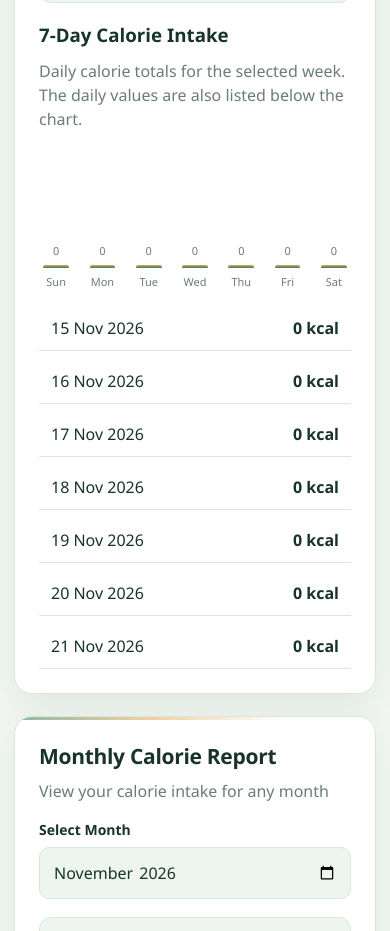
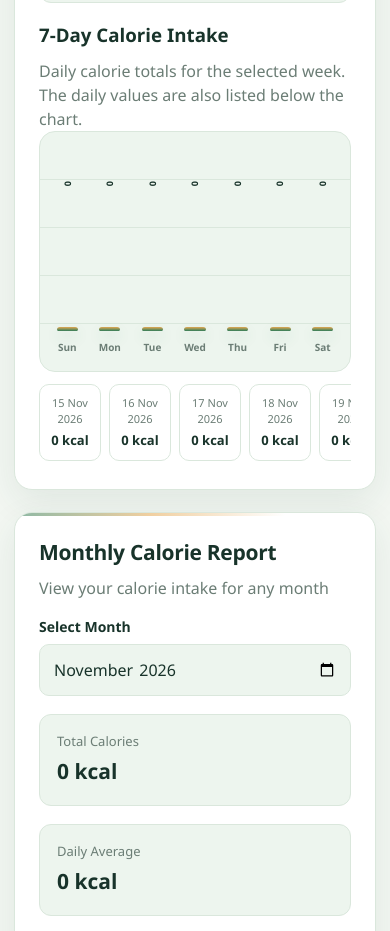
Before and after one commit to Suhas-H-N/Calorie-Tracker, a plain HTML site: page index.html in a window 390 px wide. Shown: the part 4600-5531 px from the top of the page. Drawn offline with Linux system fonts and the light colour scheme.

Commit message:
Style 7-day calorie chart

```diff
--- a/style.css
+++ b/style.css
@@ -410,56 +410,102 @@ th {
     font-size: 21px;
 }
 
+.chart-heading {
+    margin: 22px 0 10px;
+}
+
 .bar-chart {
     display: grid;
-    grid-template-columns: repeat(7, 1fr);
-    gap: 12px;
+    grid-template-columns: repeat(7, minmax(0, 1fr));
     align-items: end;
-    min-height: 150px;
-    padding: 15px 0;
+    gap: 10px;
+    min-height: 240px;
+    padding: 24px 18px 16px;
+    background:
+        repeating-linear-gradient(
+            to top,
+            transparent 0,
+            transparent 47px,
+            var(--border) 47px,
+            var(--border) 48px
+        ),
+        var(--surface-soft);
+    border: 1px solid var(--border);
+    border-radius: 16px;
 }
 
 .bar-column {
-    display: flex;
-    flex-direction: column;
-    justify-content: flex-end;
-    align-items: center;
-    gap: 6px;
-    height: 145px;
+    display: grid;
+    grid-template-rows: 24px 150px 24px;
+    justify-items: center;
+    align-items: end;
+    min-width: 0;
+    height: 198px;
 }
 
 .bar {
-    width: min(34px, 75%);
-    min-height: 2px;
-    background: linear-gradient(180deg, var(--accent), var(--primary));
-    border-radius: 8px 8px 3px 3px;
+    width: clamp(18px, 55%, 42px);
+    min-height: 4px;
+    background: linear-gradient(180deg, var(--accent) 0%, var(--primary) 100%);
+    border-radius: 10px 10px 4px 4px;
+    box-shadow: 0 6px 14px rgba(47, 125, 90, 0.16);
+    transition: height 0.35s ease, filter 0.2s ease;
+}
+
+.bar-column:hover .bar {
+    filter: brightness(1.08);
 }
 
 .bar-label,
 .bar-value {
     color: var(--muted);
-    font-size: 11px;
+    font-size: 12px;
     text-align: center;
+}
+
+.bar-value {
+    align-self: end;
+    color: var(--text);
+    font-weight: 750;
+    white-space: nowrap;
+}
+
+.bar-label {
+    align-self: end;
+    font-weight: 700;
 }
 
 .report-list {
     display: grid;
+    grid-template-columns: repeat(7, minmax(0, 1fr));
     gap: 8px;
+    margin-top: 12px;
 }
 
 .report-row {
     display: flex;
-    justify-content: space-between;
-    padding: 10px 12px;
-    border-bottom: 1px solid var(--border);
+    flex-direction: column;
+    align-items: center;
+    gap: 3px;
+    min-width: 0;
+    padding: 10px 6px;
+    border: 1px solid var(--border);
+    border-radius: 10px;
+    background: var(--surface);
+    text-align: center;
+}
+
+.report-row span {
+    color: var(--muted);
+    font-size: 11px;
+}
+
+.report-row strong {
+    font-size: 13px;
 }
 
 .month-picker {
     min-width: 170px;
-}
-
-.chart-heading {
-    margin: 22px 0 10px;
 }
 
 .monthly-chart {
@@ -628,6 +674,33 @@ th {
         width: 100%;
     }
 
+    .bar-chart {
+        gap: 4px;
+        padding-inline: 8px;
+        min-height: 220px;
+    }
+
+    .bar-column {
+        grid-template-rows: 30px 145px 24px;
+        height: 199px;
+    }
+
+    .bar-value {
+        font-size: 9px;
+        writing-mode: vertical-rl;
+        transform: rotate(180deg);
+    }
+
+    .bar-label {
+        font-size: 10px;
+    }
+
+    .report-list {
+        grid-template-columns: repeat(7, minmax(62px, 1fr));
+        overflow-x: auto;
+        padding-bottom: 4px;
+    }
+
     .monthly-chart {
         gap: 4px;
     }
```
